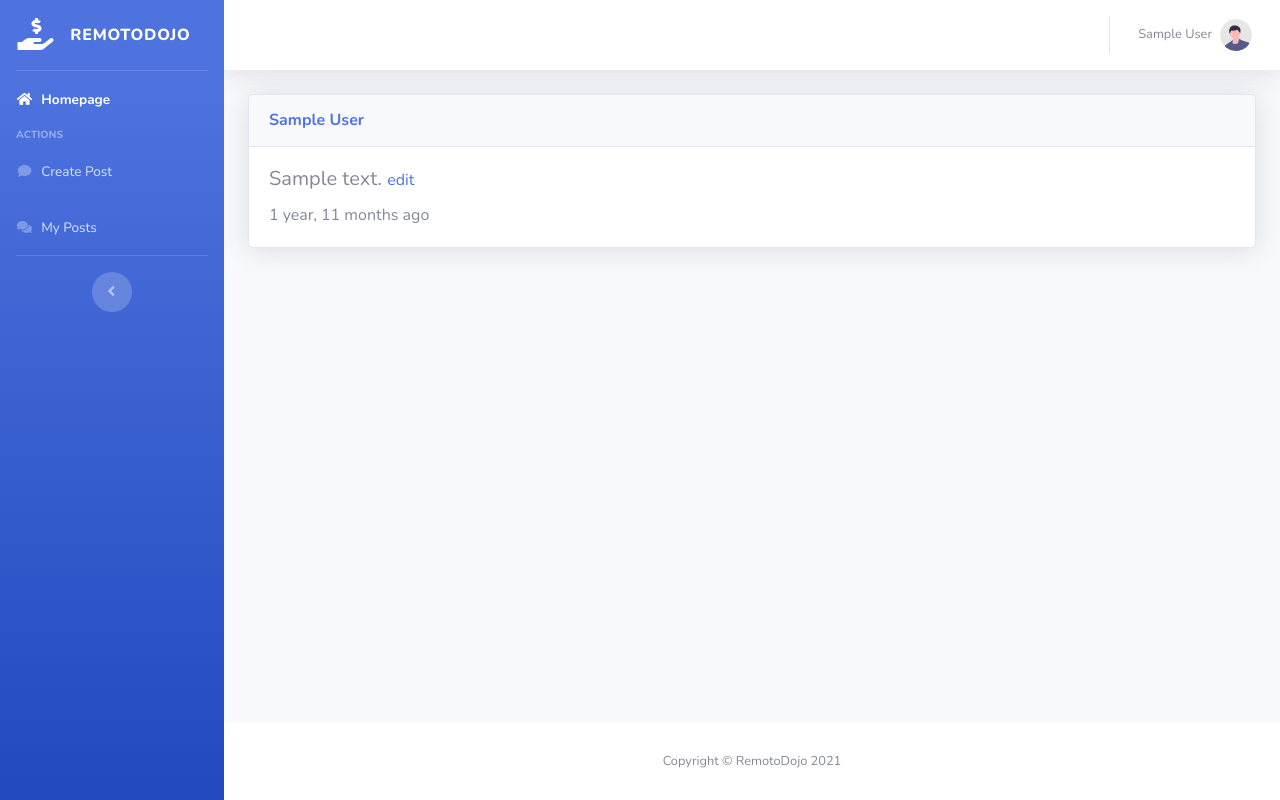
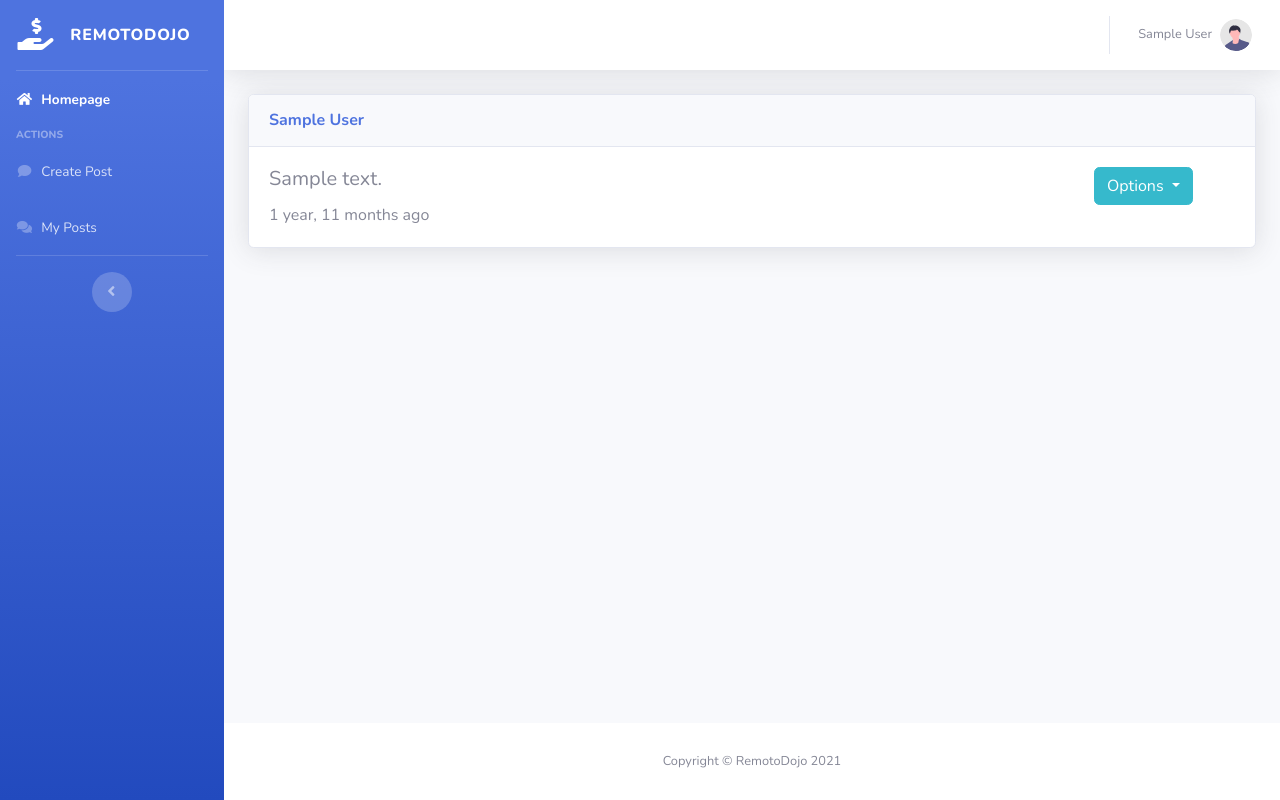
Before and after one commit to RonilRufo/remotodojo, a Django app: page /posts/ in a window 1280 px wide. Run offline with Django 3.2, Linux system fonts and the light colour scheme; a user stored in the database is signed in; tables that the repository leaves empty hold one stand-in row (values such as "Sample post"); some libraries are stand-ins or nearby versions.

Commit message:
Added options in homepage

```diff
--- a/apps/posts/templates/posts/list.html
+++ b/apps/posts/templates/posts/list.html
@@ -1,6 +1,7 @@
 {% extends "base.html" %}
 
 {% load humanize %}
+{% load i18n %}
 {% load static %}
 
 {% block nav_homepage %}active{% endblock %}
@@ -9,16 +10,51 @@
 {% for post in posts %}
 <div class="card shadow mb-12">
     <div class="card-header py-3">
-                <h6 class="m-0 font-weight-bold text-primary">{{ post.author }}</h6>
+        <h6 class="m-0 font-weight-bold text-primary">
+            {{ post.author }}
+        </h6>
     </div>
     <div class="card-body">
+        <div class="row">
+            <div class="col-md-10">
                 <h5 class="card-title">
                     {{ post.content }}
-                    {% if request.user == post.author %}
-                        <a href="{% url 'posts:post-update' post.id %}"><small>edit</small></a>
-                    {% endif %}
                 </h5>
                 <p class="card-text">{{ post.modified|naturaltime }}</p>
+            </div>
+
+            {% if request.user == post.author %}
+                <div class="col-md-2">
+                    <div class="btn-group">
+                        <button type="button" class="btn btn-info dropdown-toggle" data-toggle="dropdown" aria-haspopup="true" aria-expanded="false">
+                            {% trans 'Options' %}
+                        </button>
+                        <div class="dropdown-menu">
+                            <a class="dropdown-item" href="{% url 'posts:post-update' post.id %}">{% trans 'Edit' %}</a>
+                            <form method="POST" action="{% url 'posts:post-toggle' post.id %}">
+                                {% csrf_token %}
+                                <button class="dropdown-item" type="submit" name="toggle_publish">
+                                    {% if post.is_published %}
+                                        {% trans 'Unpublish' %}
+                                    {% else %}
+                                        {% trans 'Publish' %}
+                                    {% endif %}
+                                </button>
+                                <button class="dropdown-item" type="submit" name="toggle_public">
+                                    {% if post.is_public %}
+                                        {% trans 'Make Private' %}
+                                    {% else %}
+                                        {% trans 'Make Public' %}
+                                    {% endif %}
+                                </button>
+                            </form>
+                            <a class="dropdown-item" href="{% url 'posts:post-delete' post.id %}">{% trans 'Delete' %}</a>
+                        </div>
+                    </div>
+                </div>
+            {% endif %}
+        </div>
+
     </div>
 </div>
 <div class="clearfix">&nbsp;</div>
```
Lines whose indentation alone changed are shown as unchanged.
